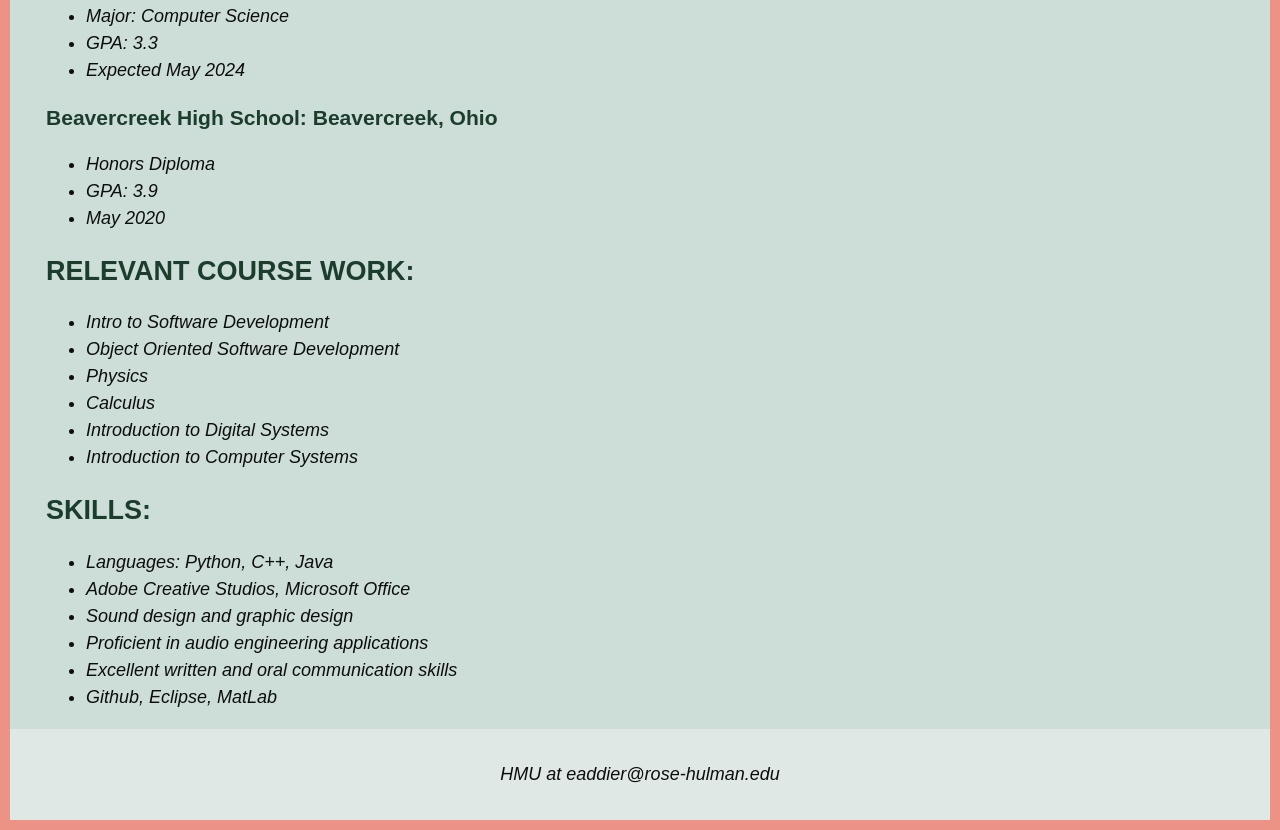
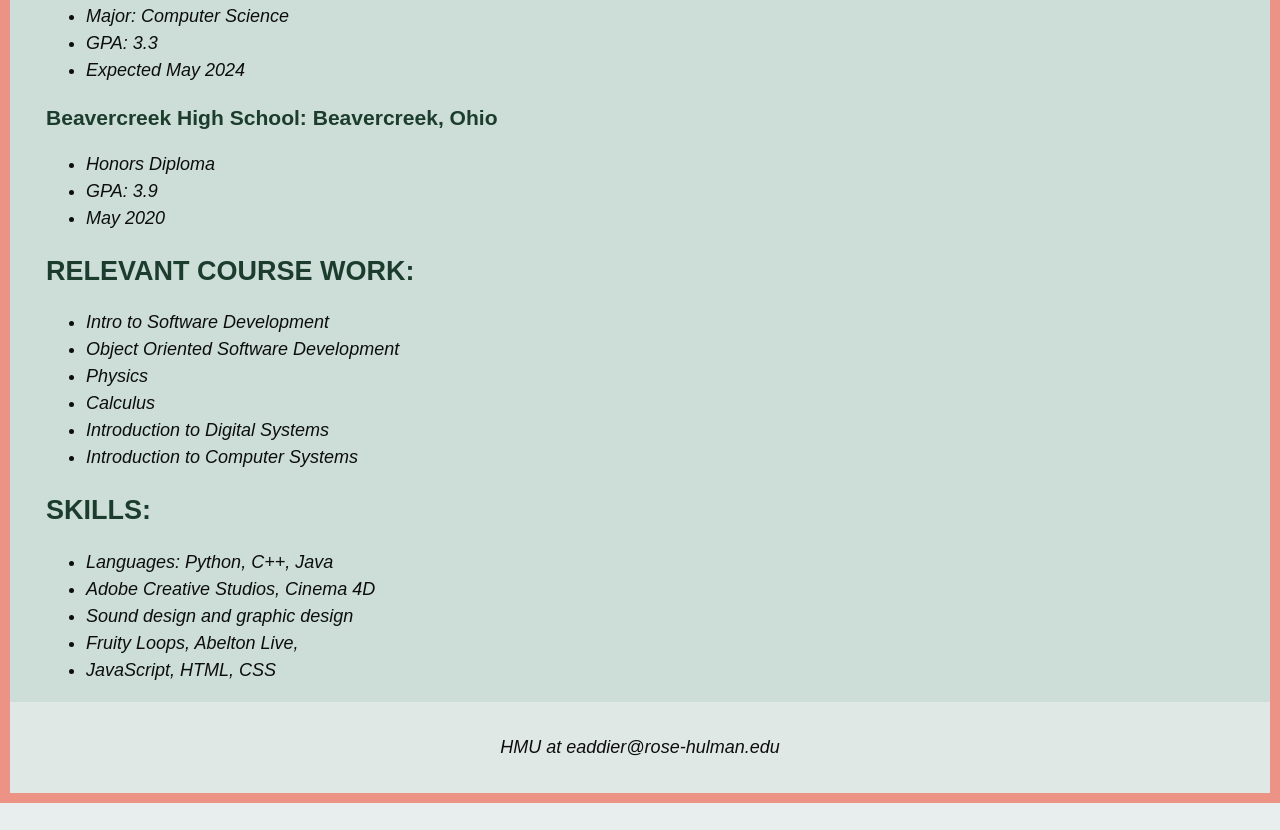
Before and after one commit to riichdog/riichdog.github.io, a plain HTML site: page Public/resume.html in a window 1280 px wide. Shown: the part 374-1204 px from the top of the page. After the commit the page ends 1177 px from the top, so only its background shows below. Drawn offline with Linux system fonts and the light colour scheme; a web font is replaced by a local one.

Commit message:
WHY WONT YOU DEPLOY!

```diff
--- a/Public/resume.html
+++ b/Public/resume.html
@@ -43,11 +43,10 @@
         <li> Introduction to Computer Systems</li></ul>
         <h2>SKILLS:</h2>
         <ul class="resumeItems"><li> Languages: Python, C++, Java</li>
-            <li>  Adobe Creative Studios, Microsoft Office</li>
+            <li>  Adobe Creative Studios, Cinema 4D </li>
             <li>Sound design and graphic design</li>
-            <li>Proficient in audio engineering applications</li>
-            <li>Excellent written and oral communication skills</li>
-            <li>Github, Eclipse, MatLab</li></ul>
+            <li>Fruity Loops, Abelton Live, </li>
+            <li>JavaScript, HTML, CSS</li></ul>
 
 
     </main>
```
Also changed, not shown: Public/index.html (+1 -1 lines).
